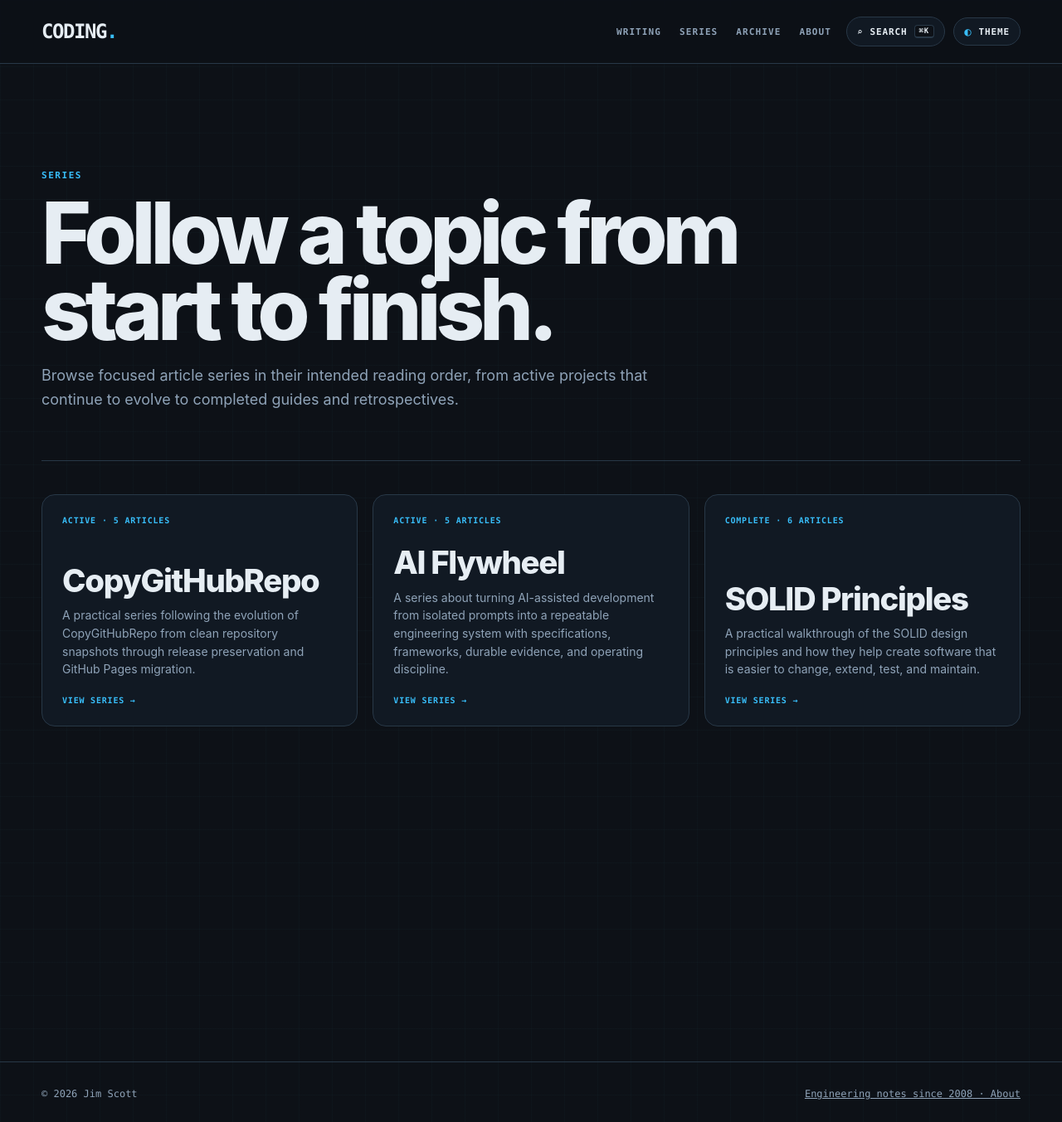
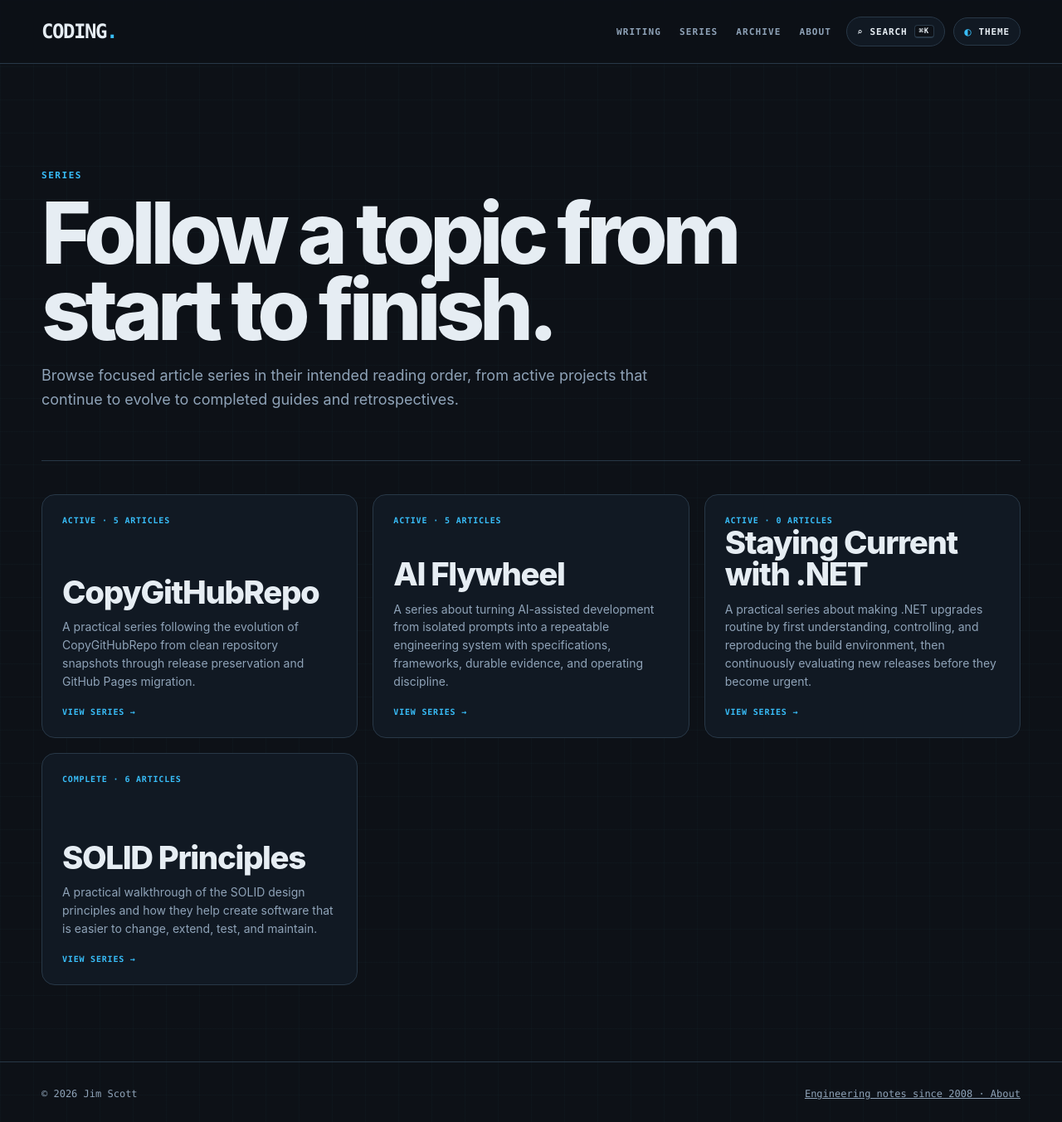
Before and after one commit to infoconex/coding-blog, a Jekyll site: the page built from series/index.html, in a window 1280 px wide and 1353 px high. Shown: the whole window at 83% size. Built offline with Jekyll 4.4.1, drawn with Linux system fonts in a browser that asks for light colours.

Commit message:
Add Staying Current with .NET series

```diff
--- a/_data/series.yml
+++ b/_data/series.yml
@@ -8,6 +8,11 @@
   status: "Active"
   introduction: "A series about turning AI-assisted development from isolated prompts into a repeatable engineering system with specifications, frameworks, durable evidence, and operating discipline."
 
+- title: "Staying Current with .NET"
+  slug: "staying-current-with-dotnet"
+  status: "Active"
+  introduction: "A practical series about making .NET upgrades routine by first understanding, controlling, and reproducing the build environment, then continuously evaluating new releases before they become urgent."
+
 - title: "SOLID Principles"
   slug: "solid-principles"
   status: "Complete"
```
